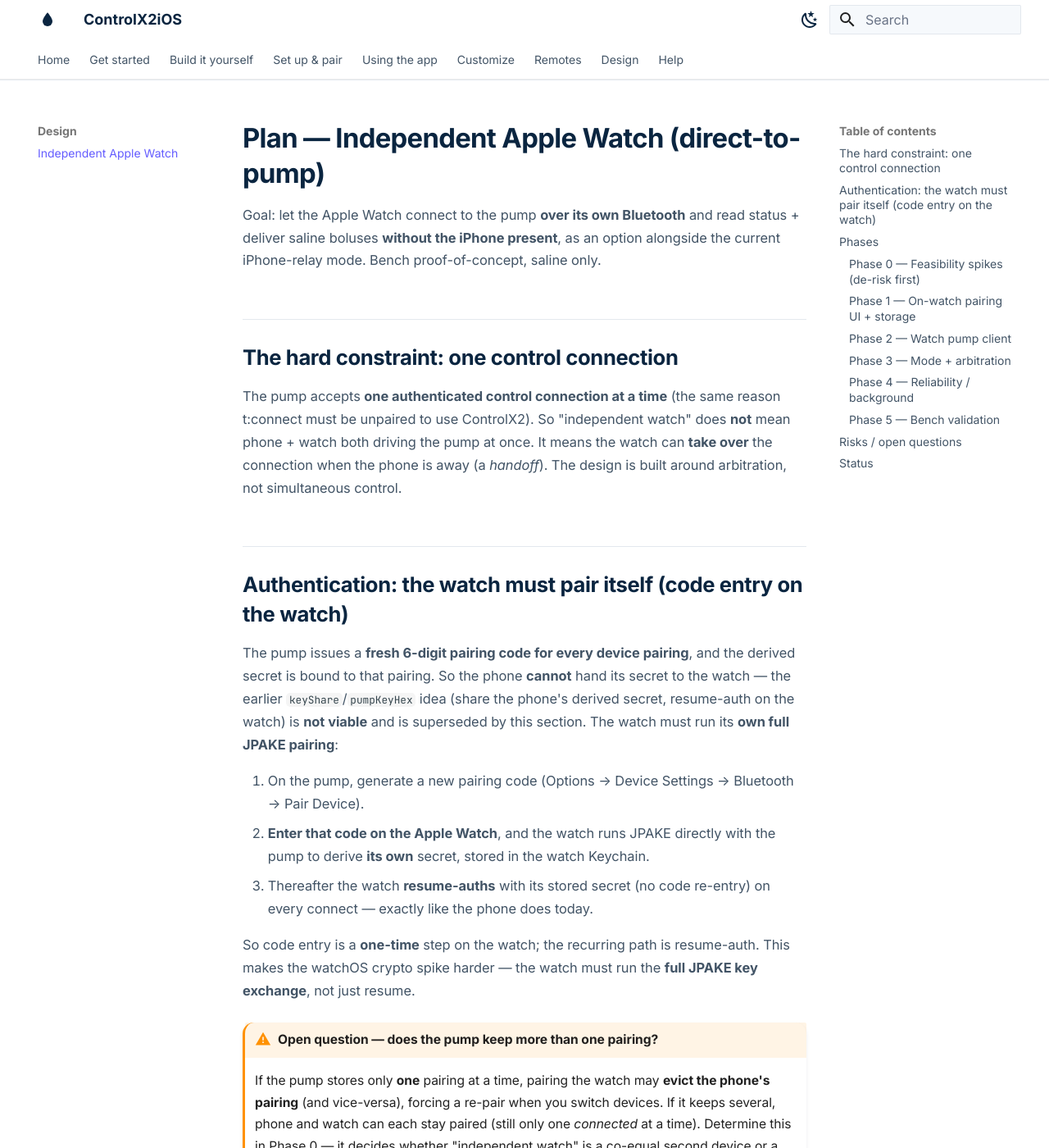
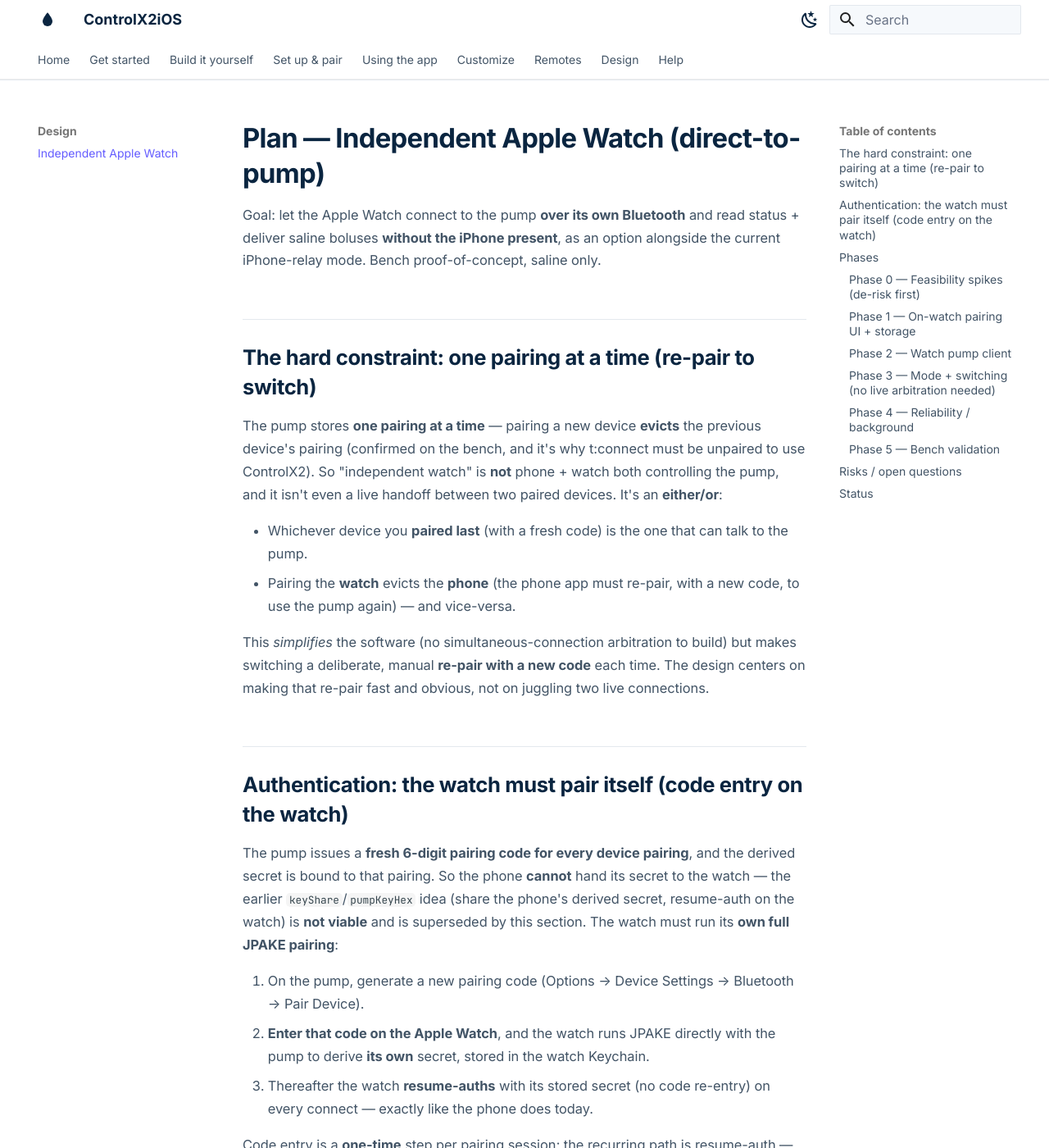
Before and after one commit to faBolus-app/faBolus, an MkDocs documentation site: the page built from docs/design/independent-watch.md, in a window 1280 px wide and 1400 px high. Shown: the whole window at 82% size. Built offline with MkDocs 1.6.1 and Material for MkDocs 9.7.7, drawn with Linux system fonts in a browser that asks for light colours; some of the changed text lies outside the part shown.

Commit message:
Independent-watch plan: confirm single-pairing (re-pair to switch)
Pump keeps one pairing; pairing the watch evicts the phone (confirmed). Removes
the simultaneous-connection arbitration from the plan — it's an either/or,
switching = re-pair with a fresh code. Updates the constraint, Phase 0 (answered),
Phase 3 (switch UX, not live handoff), and risks accordingly.

Co-Authored-By: Claude Opus 4.8 <noreply@anthropic.com>

```diff
--- a/docs/design/independent-watch.md
+++ b/docs/design/independent-watch.md
@@ -4,11 +4,19 @@ Goal: let the Apple Watch connect to the pump **over its own Bluetooth** and rea
 saline boluses **without the iPhone present**, as an option alongside the current iPhone-relay mode.
 Bench proof-of-concept, saline only.
 
-## The hard constraint: one control connection
-The pump accepts **one authenticated control connection at a time** (the same reason t:connect must
-be unpaired to use ControlX2). So "independent watch" does **not** mean phone + watch both driving
-the pump at once. It means the watch can **take over** the connection when the phone is away
-(a *handoff*). The design is built around arbitration, not simultaneous control.
+## The hard constraint: one pairing at a time (re-pair to switch)
+The pump stores **one pairing at a time** — pairing a new device **evicts** the previous device's
+pairing (confirmed on the bench, and it's why t:connect must be unpaired to use ControlX2). So
+"independent watch" is **not** phone + watch both controlling the pump, and it isn't even a live
+handoff between two paired devices. It's an **either/or**:
+
+- Whichever device you **paired last** (with a fresh code) is the one that can talk to the pump.
+- Pairing the **watch** evicts the **phone** (the phone app must re-pair, with a new code, to use the
+  pump again) — and vice-versa.
+
+This *simplifies* the software (no simultaneous-connection arbitration to build) but makes switching
+a deliberate, manual **re-pair with a new code** each time. The design centers on making that
+re-pair fast and obvious, not on juggling two live connections.
 
 ## Authentication: the watch must pair itself (code entry on the watch)
 The pump issues a **fresh 6-digit pairing code for every device pairing**, and the derived secret is
@@ -22,14 +30,9 @@ viable** and is superseded by this section. The watch must run its **own full JP
 3. Thereafter the watch **resume-auths** with its stored secret (no code re-entry) on every connect —
    exactly like the phone does today.
 
-So code entry is a **one-time** step on the watch; the recurring path is resume-auth. This makes the
-watchOS crypto spike harder — the watch must run the **full JPAKE key exchange**, not just resume.
-
-!!! warning "Open question — does the pump keep more than one pairing?"
-    If the pump stores only **one** pairing at a time, pairing the watch may **evict the phone's
-    pairing** (and vice-versa), forcing a re-pair when you switch devices. If it keeps several, phone
-    and watch can each stay paired (still only one *connected* at a time). Determine this in Phase 0 —
-    it decides whether "independent watch" is a co-equal second device or a re-pair-to-switch model.
+Code entry is a **one-time** step per pairing session; the recurring path is resume-auth — until you
+pair the *other* device, which evicts this one and forces a re-pair here next time. This makes the
+watchOS crypto spike harder: the watch must run the **full JPAKE key exchange**, not just resume.
 
 ## Phases
 
@@ -40,8 +43,8 @@ watchOS crypto spike harder — the watch must run the **full JPAKE key exchange
   target the watch. (Must cover the full pairing handshake, not just resume.)
 - **CoreBluetooth on the watch:** confirm `PumpX2BLE`'s `CBCentralManager` can discover + connect the
   pump from a physical Apple Watch (watchOS supports CB central; range/throughput are lower).
-- **Pairing model:** pair the watch directly (fresh code from the pump) and confirm whether doing so
-  **evicts the phone's pairing** — this answers the "one pairing?" question above and shapes the UX.
+- **Pairing model:** ✅ confirmed on the bench — the pump keeps **one** pairing; pairing the watch
+  evicts the phone (re-pair-to-switch). No further spike needed here.
 
 ### Phase 1 — On-watch pairing UI + storage
 - A watch **6-digit code entry** (crown digit-picker or tap number pad) → run JPAKE on the watch →
@@ -57,12 +60,15 @@ watchOS crypto spike harder — the watch must run the **full JPAKE key exchange
   poll status, deliver signed bolus, dismiss alerts. Reuse the exact signed path (byte-verified).
 - The watch's existing views bind to either the relay model or the direct client behind a protocol.
 
-### Phase 3 — Mode + arbitration
-- Setting: **Connection mode** = *iPhone relay* (default) or *Direct to pump*.
-- Arbitration so both never hold the connection: switching the watch to Direct sends the phone a
-  "release" (phone disconnects), then the watch connects; switching back reverses it. When the phone
-  is reachable it owns the connection unless the user explicitly hands off.
-- A clear on-watch indicator of which mode/owner is active.
+### Phase 3 — Mode + switching (no live arbitration needed)
+Because only one device is ever paired, there's **no simultaneous-connection arbitration to build** —
+whichever paired last owns the pump. What's needed is a clear switch:
+- Watch setting: **Direct to pump** vs **iPhone relay** (default). Choosing Direct starts the on-watch
+  pairing (Phase 1); the phone shows a "Watch is now paired — re-pair the phone to use it here" banner.
+- Both apps surface **who is paired now** and offer a one-tap "Re-pair this device" (with the fresh
+  code) so switching back is fast and obvious.
+- Optional nicety: since it's either/or, the relay path and the direct path are mutually exclusive at
+  runtime — the watch uses the direct `WatchPumpClient` when paired, else falls back to relay.
 
 ### Phase 4 — Reliability / background
 - watchOS `bluetooth-central` background mode + reconnect/backoff on the watch (background BLE is
@@ -71,13 +77,14 @@ watchOS crypto spike harder — the watch must run the **full JPAKE key exchange
 
 ### Phase 5 — Bench validation
 - Saline on a scale. Re-run the oracle byte-exactness for signed messages generated on the watch.
-- Handoff edge cases: both devices attempting connect, secret rotation on re-pair, phone returning
-  mid-watch-session, watch out of range mid-bolus.
+- Edge cases: re-pair round-trips (watch↔phone) with fresh codes, watch out of range mid-bolus,
+  resume-auth after the watch app is killed, pump eviction mid-session (the other device was paired).
 
 ## Risks / open questions
 - **JPAKE/crypto on watchOS** — the watch must run the *full* pairing handshake; mbedtls may not
   target watchOS, forcing a CryptoKit/Swift path (largest risk).
-- **One pairing vs many** — does pairing the watch evict the phone's pairing? (Phase 0; decides the model.)
+- **Re-pair friction** — ✅ single pairing (watch evicts phone). Switching devices always means a
+  fresh code entry; the UX must make that fast, or the watch mostly stays the paired device.
 - **On-watch code entry** — a usable 6-digit input on a tiny screen (crown picker vs number pad).
 - **watchOS BLE** — range, throughput, background limits, battery.
 - **Safety** — direct delivery keeps every guard: max-bolus clamp, saline/bench confirm, the
```
